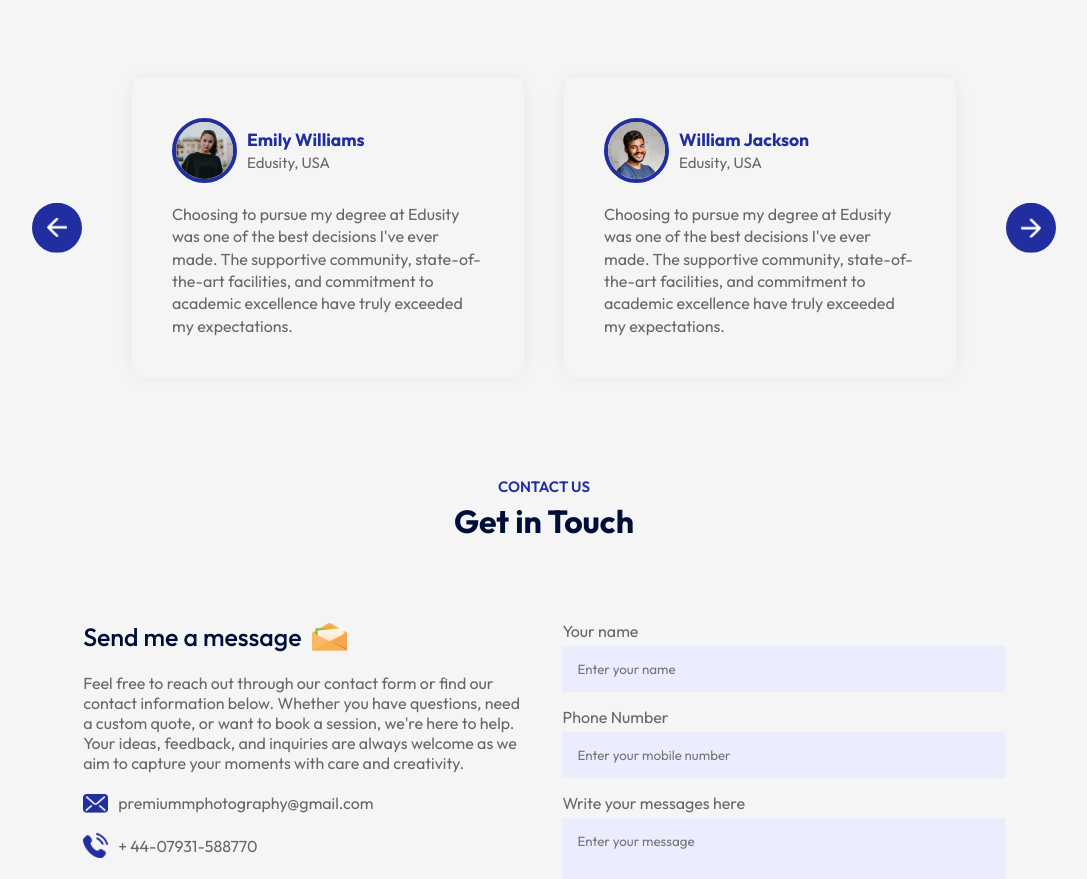
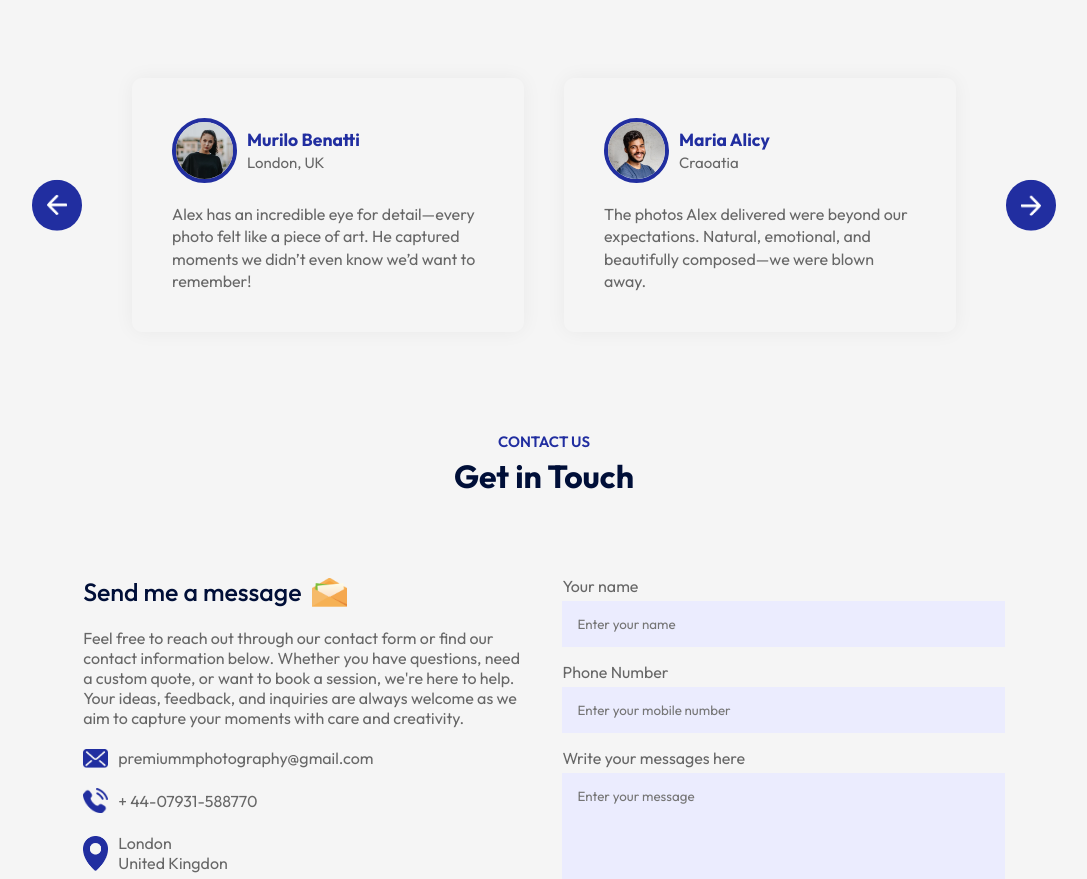
Before and after one commit to benattimj/premiummphoto, a React (Vite) app: page / in a window 1280 px wide. Shown: the part 2640-3519 px from the top of the page, without its empty margins (96-1183 px from the left). Built offline with nearby package versions, Linux system fonts and the light colour scheme.

Commit message:
Some issues

```diff
--- a/src/Components/Testimonials/Testimonials.jsx
+++ b/src/Components/Testimonials/Testimonials.jsx
@@ -36,11 +36,11 @@ const slideBackward = ()=>{
                     <div className="user-info">
                         <img src={user_1} alt="" />
                         <div>
-                            <h3>Emily Williams</h3>
-                            <span>Edusity, USA</span>
+                            <h3>Murilo Benatti</h3>
+                            <span>London, UK</span>
                         </div>
                     </div>
-                    <p>Choosing to pursue my degree at Edusity was one of the best decisions I've ever made. The supportive community, state-of-the-art facilities, and commitment to academic excellence have truly exceeded my expectations.</p>
+                    <p>Alex has an incredible eye for detail—every photo felt like a piece of art. He captured moments we didn’t even know we’d want to remember!</p>
                 </div>
             </li>
             <li>
@@ -48,11 +48,11 @@ const slideBackward = ()=>{
                     <div className="user-info">
                         <img src={user_2} alt="" />
                         <div>
-                            <h3>William Jackson</h3>
-                            <span>Edusity, USA</span>
+                            <h3>Maria Alicy</h3>
+                            <span>Craoatia</span>
                         </div>
                     </div>
-                    <p>Choosing to pursue my degree at Edusity was one of the best decisions I've ever made. The supportive community, state-of-the-art facilities, and commitment to academic excellence have truly exceeded my expectations.</p>
+                    <p>The photos Alex delivered were beyond our expectations. Natural, emotional, and beautifully composed—we were blown away.</p>
                 </div>
             </li>
             <li>
@@ -60,11 +60,11 @@ const slideBackward = ()=>{
                     <div className="user-info">
                         <img src={user_3} alt="" />
                         <div>
-                            <h3>Emily Williams</h3>
-                            <span>Edusity, USA</span>
+                            <h3>Shakira Boaventura</h3>
+                            <span>Bristol, UK</span>
                         </div>
                     </div>
-                    <p>Choosing to pursue my degree at Edusity was one of the best decisions I've ever made. The supportive community, state-of-the-art facilities, and commitment to academic excellence have truly exceeded my expectations.</p>
+                    <p>Working with Alex was effortless, and the results were stunning. He doesn’t just take photos—he tells stories through his lens.</p>
                 </div>
             </li>
             <li>
@@ -72,11 +72,11 @@ const slideBackward = ()=>{
                     <div className="user-info">
                         <img src={user_4} alt="" />
                         <div>
-                            <h3>William Jackson</h3>
-                            <span>Edusity, USA</span>
+                            <h3>Gessy Hylls</h3>
+                            <span>Liverpool, UK</span>
                         </div>
                     </div>
-                    <p>Choosing to pursue my degree at Edusity was one of the best decisions I've ever made. The supportive community, state-of-the-art facilities, and commitment to academic excellence have truly exceeded my expectations.</p>
+                    <p>Alex’s photos truly speak for themselves—every shot was vibrant, authentic, and full of life. He captured the essence of the day perfectly.</p>
                 </div>
             </li>
         </ul>
```
